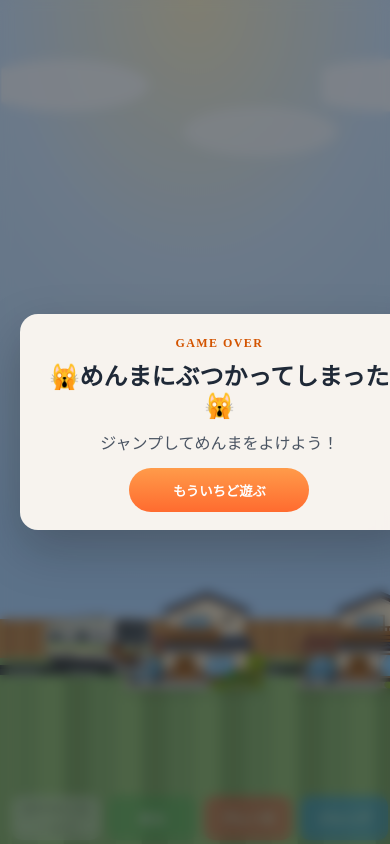
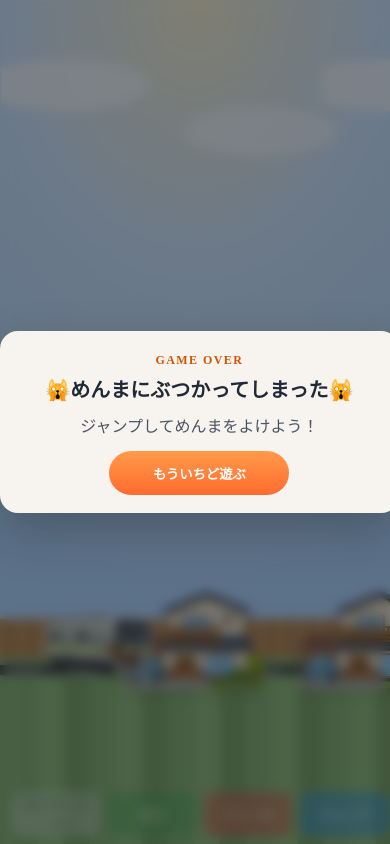
Before and after one commit to menma0214/train_game, a Vue app: page /play in a window 390 px wide. Shown: the top 844 px of the page. Built offline with nearby package versions, Linux system fonts and the light colour scheme.

Commit message:
fix: full screen

```diff
--- a/index.html
+++ b/index.html
@@ -2,7 +2,7 @@
 <html lang="ja">
 <head>
   <meta charset="UTF-8">
-  <meta name="viewport" content="width=device-width, initial-scale=1.0">
+  <meta name="viewport" content="width=device-width, initial-scale=1.0, viewport-fit=cover">
   <!-- <title>電車ゲーム</title> -->
 </head>
 <body>
--- a/src/views/PlayView.vue
+++ b/src/views/PlayView.vue
@@ -750,11 +750,17 @@ export default {
   position: relative;
   width: 100%;
   height: 100vh;
+  height: 100svh;
+  height: 100dvh;
   overflow: hidden;
   background:
     radial-gradient(110% 70% at 50% 0%, #fff4cc 0%, #d6ebff 45%, #b7dbff 100%);
   user-select: none;
   touch-action: none;
+  --safe-top: env(safe-area-inset-top, 0px);
+  --safe-right: env(safe-area-inset-right, 0px);
+  --safe-bottom: env(safe-area-inset-bottom, 0px);
+  --safe-left: env(safe-area-inset-left, 0px);
   --track-bottom: 20%;
   --track-height: 10px;
 }
@@ -1283,7 +1289,11 @@ export default {
   z-index: 30;
   display: grid;
   place-items: center;
-  padding: 20px;
+  padding:
+    calc(var(--safe-top) + 20px)
+    calc(var(--safe-right) + 20px)
+    calc(var(--safe-bottom) + 20px)
+    calc(var(--safe-left) + 20px);
   background: rgba(10, 18, 30, 0.52);
   backdrop-filter: blur(6px);
 }
@@ -1307,7 +1317,7 @@ export default {
 
 .game-over-title {
   margin: 0;
-  font-size: clamp(24px, 5vw, 24px);
+  font-size: clamp(20px, 5vw, 20px);
   color: #1f2937;
 }
 
@@ -1318,9 +1328,10 @@ export default {
 
 .hud {
   position: absolute;
-  left: 23%;
-  top: 3%;
-  background: #0008; color: #fff;
+  left: calc(var(--safe-left) + 12px);
+  top: calc(var(--safe-top) + 12px);
+  background: #0008;
+  color: #fff;
   font-size: 12px;
   padding: 6px 8px;
   border-radius: 6px;
@@ -1330,9 +1341,9 @@ export default {
 /* ボタン */
 .controls{
   position: absolute;
-  left: 12px;
-  right: 12px;
-  bottom: 4px;
+  left: calc(var(--safe-left) + 12px);
+  right: calc(var(--safe-right) + 12px);
+  bottom: calc(var(--safe-bottom) + 8px);
   display: flex;
   justify-content: space-around;
   align-items: flex-end;
--- a/src/views/TitleView.vue
+++ b/src/views/TitleView.vue
@@ -8,7 +8,7 @@
     </header>
 
     <div class="modal">
-      <p class="modal-desc">「あそぶ」をゲームスタート！</p>
+      <p class="modal-desc"><span style="color: blue; font-weight: bold;">画面を横にしてから</span>「あそぶ!」を押して<br>ゲームスタート！</p>
       <button
         class="btn-primary"
         type="button"
@@ -75,6 +75,8 @@ async function goPlay() {
     background-size: cover;
     inset: 0;
     width: 100%;
+    height: 100vh;
+    height: 100dvh;
     height: 100svh;
     overflow: hidden;
     padding: env(safe-area-inset-top)
```
